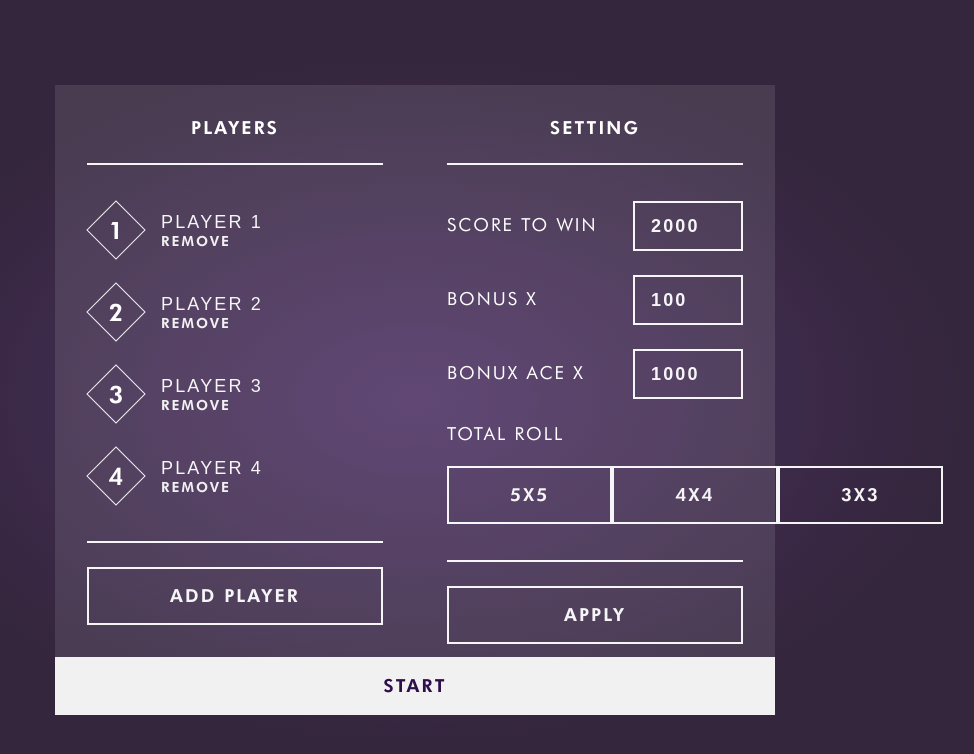
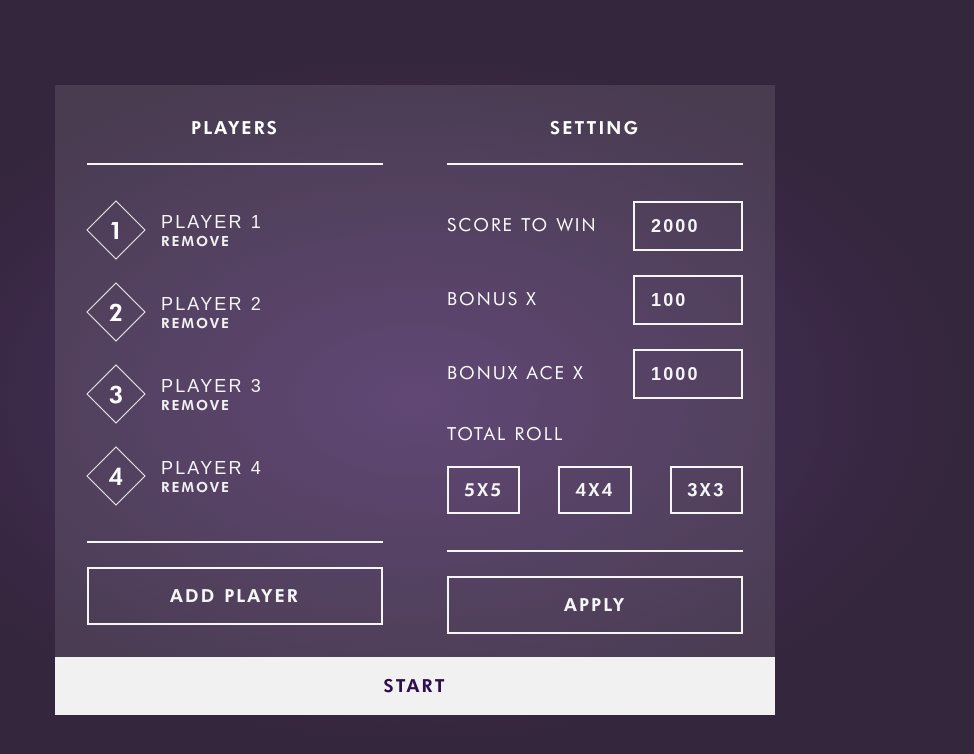
Before and after one commit to Lynch-cai/dice_game, a React (Create React App) app in the folder front/: page /settings in a window 1280 px wide. Shown: the top 754 px of the page, without its empty margins (225-1199 px from the left). Built offline with nearby package versions, Linux system fonts and the light colour scheme.

Commit message:
[Fix]: replace Button by RadioButton

```diff
--- a/front/src/components/molecules/Roll.jsx
+++ b/front/src/components/molecules/Roll.jsx
@@ -1,15 +1,15 @@
 import React from 'react';
 import styled from 'styled-components';
 import { Label } from '../atoms/Label';
-import { Button } from '../atoms/Button';
+import { RadioButton } from '../atoms/Button';
 
 export const Roll = ({ label_content }) => (
   <Container>
     <Label label_content={label_content} />
     <RollContainer>
-      <Button content="5x5" size="small" type="secondary" />
-      <Button content="4x4" size="small" type="secondary" />
-      <Button content="3x3" size="small" type="secondary" />
+      <RadioButton content="5x5" />
+      <RadioButton content="4x4" />
+      <RadioButton content="3x3" />
     </RollContainer>
   </Container>
 );
```
Also changed, not shown: front/src/components/atoms/RadioButton.jsx (deleted).
